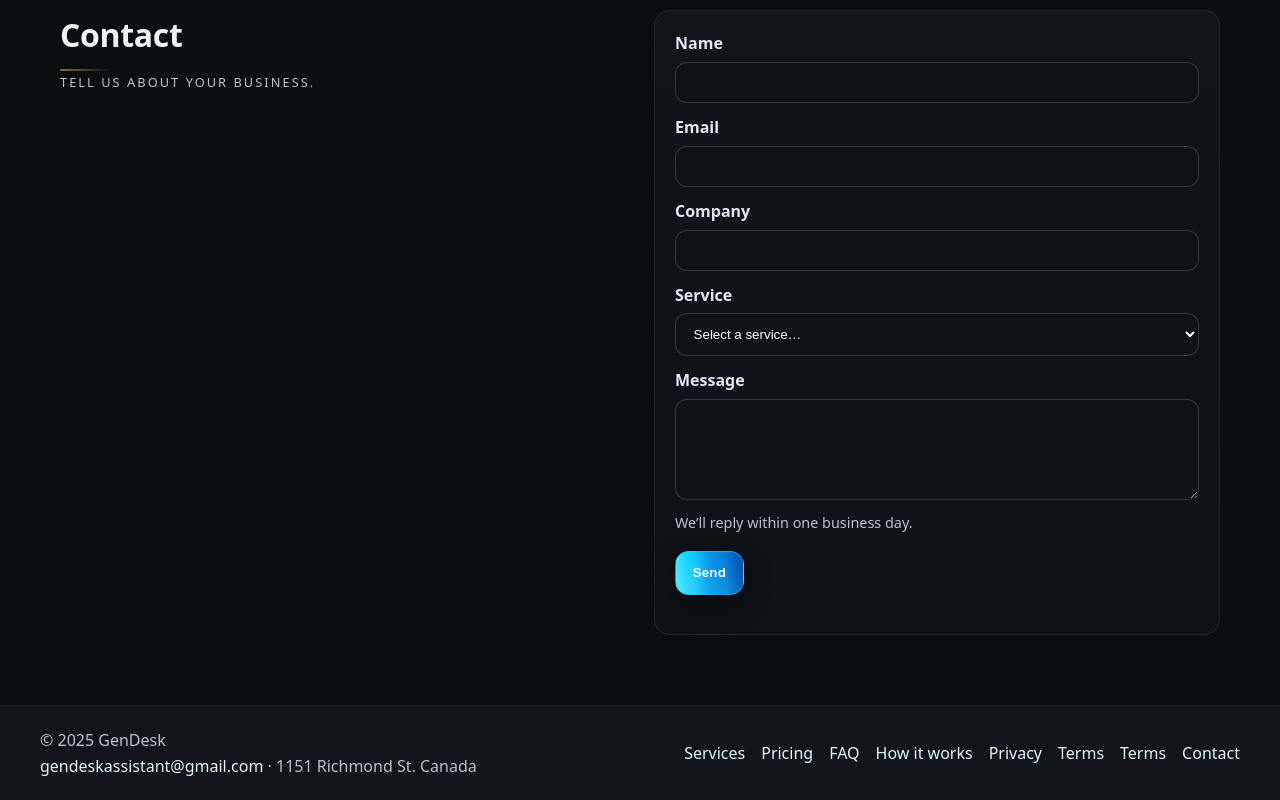
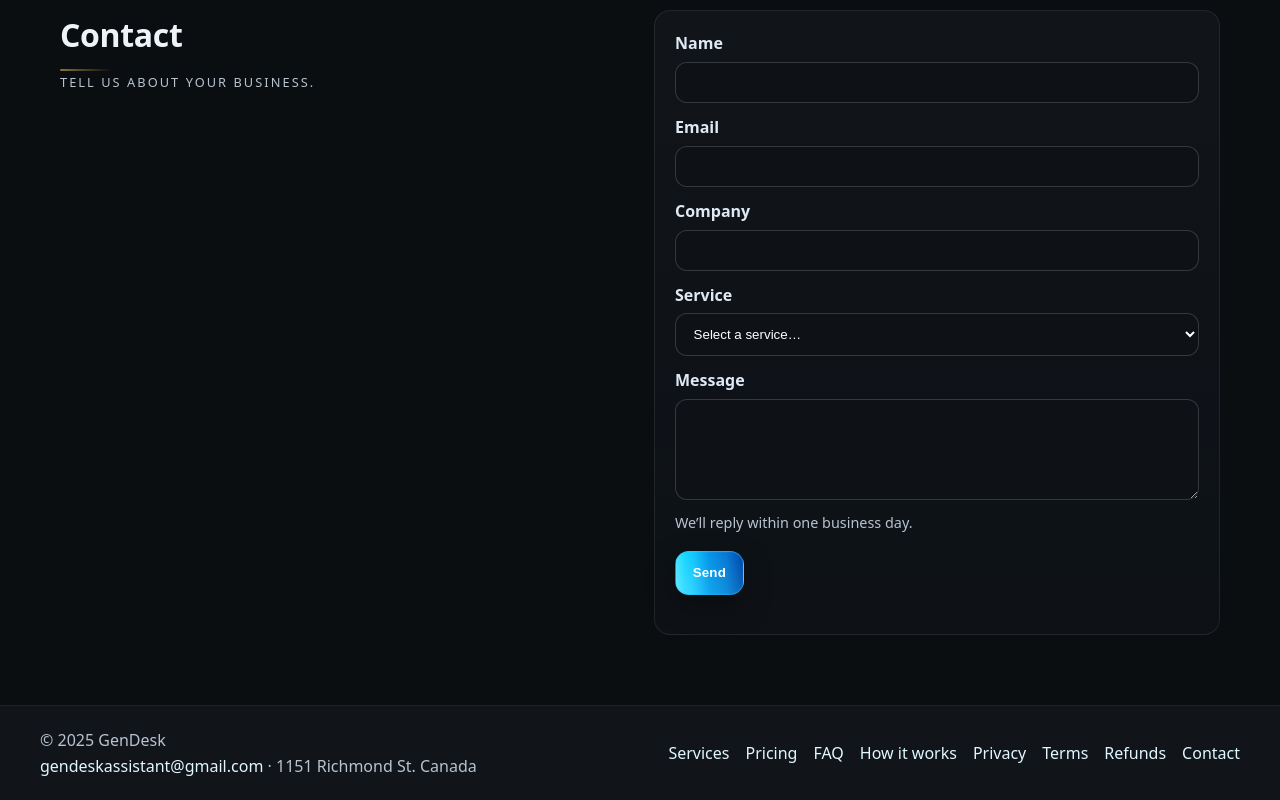
Before and after one commit to Kiing-josiah/Signal, a plain HTML site: page index.html in a window 1280 px wide. Shown: the part 4525-5325 px from the top of the page. Drawn offline with Linux system fonts and the light colour scheme.

Commit message:
update 1.0

```diff
--- a/index.html
+++ b/index.html
@@ -545,7 +545,7 @@
         <li><a href="#demo">How it works</a></li>
         <li><a href="/privacy.html">Privacy</a></li>
         <li><a href="/terms.html">Terms</a></li>
-         <li><a href="/refund.html">Terms</a></li>
+         <li><a href="/refund.html">Refunds</a></li>
         <li><a href="#contact">Contact</a></li>
       </ul>
     </nav>
```
